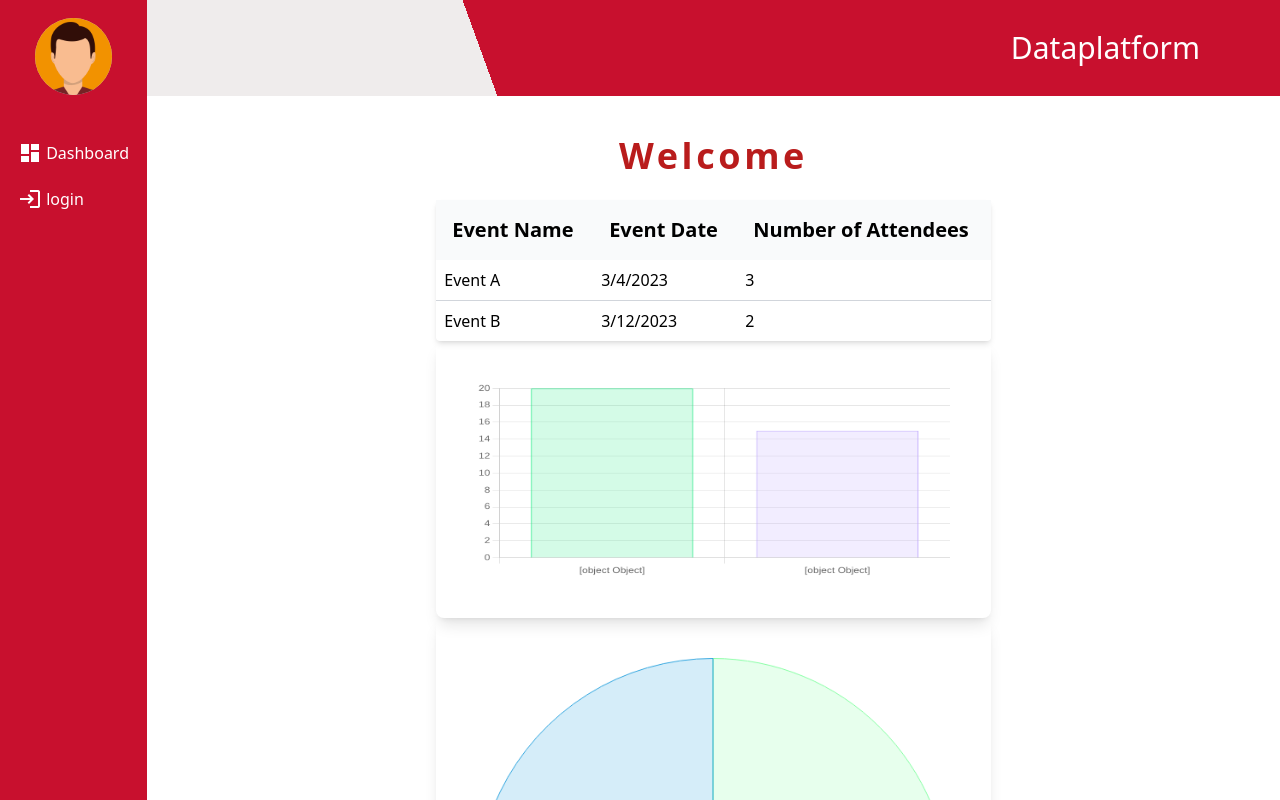
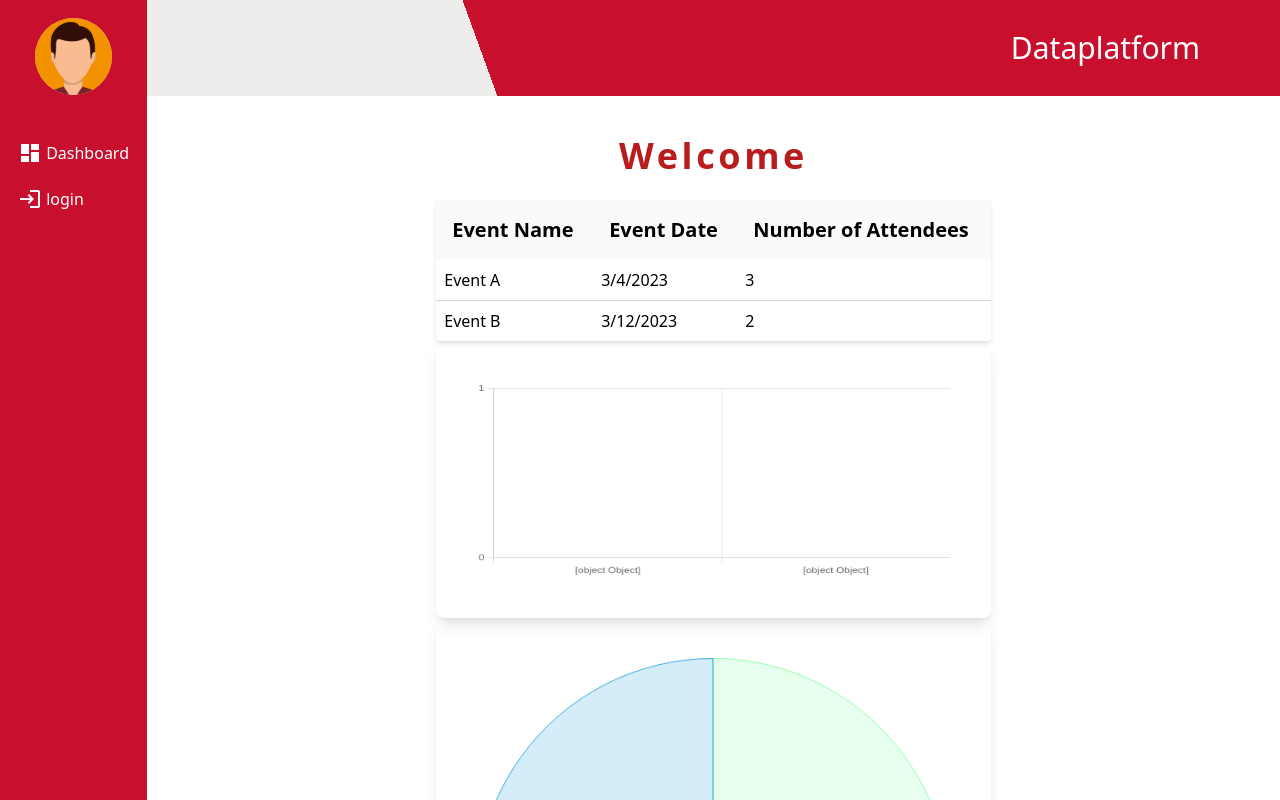
Before and after one commit to CIS-Spring-2023/project-cis_4339_project_11, a Vue app in the folder frontend/: page / in a window 1280 px wide. Shown: the top 800 px of the page. Built offline with nearby package versions, Linux system fonts and the light colour scheme; no server answers.

Commit message:
got both charts to appear again, data not on bar

```diff
--- a/frontend/src/components/homePage.vue
+++ b/frontend/src/components/homePage.vue
@@ -36,7 +36,7 @@
             <OtherChart
               v-if="!loading && !error"
               :label="recentEvents"
-              :chart-data="chartData"
+              :chart-data="recentEvents"
             ></OtherChart>
 
             <!-- Start of loading animation -->
@@ -151,7 +151,7 @@ export default {
   },
   mounted() {
     this.getAttendanceData()
-    this.getOtherData
+    this.getOtherData()
   },
   methods: {
     async getAttendanceData() {
@@ -194,7 +194,7 @@ export default {
         this.labels = this.chartData.map(
           (item) => `${item.date} (${this.formattedDate(item.date)})`
         )
-        this.chartData = this.chartData.map((item) => item.attendees.count)
+        this.chartData = this.recentEvents.map((item) => item.attendees.length)
       } catch (err) {
         if (err.response) {
           // client received an error response (5xx, 4xx)
```
